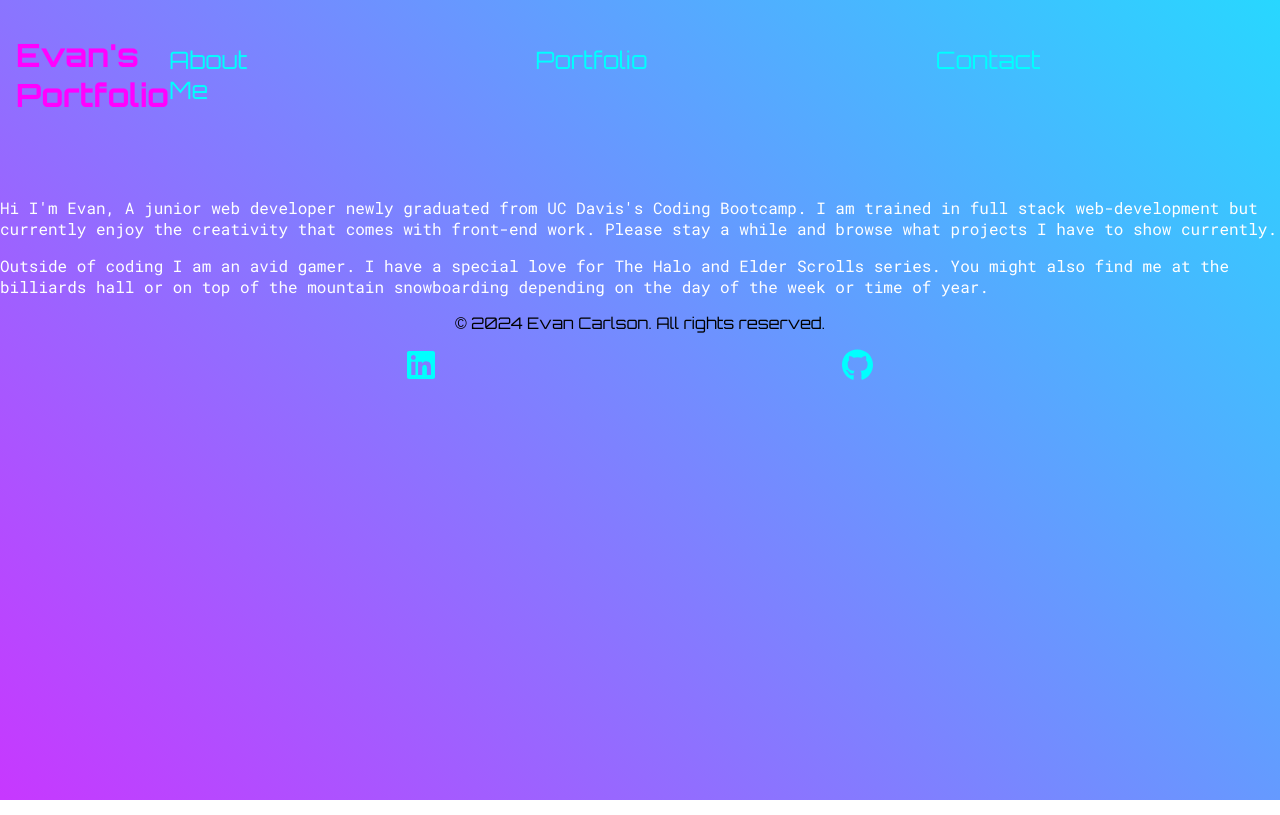
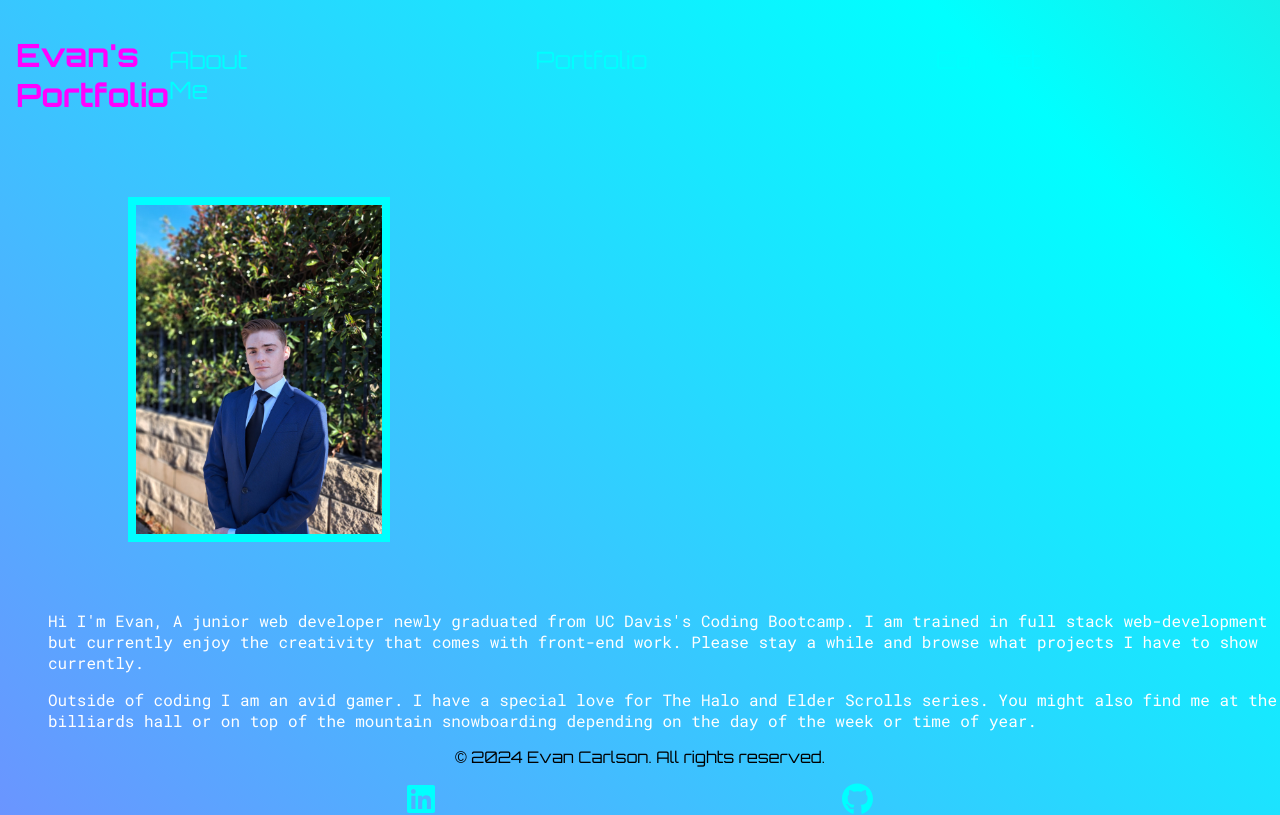
Before and after one commit to EvanRC/evans-portfolio, a React (Create React App) app: page / in a window 1280 px wide. Shown: the top 815 px of the page. Built offline with nearby package versions, Linux system fonts and the light colour scheme.

Commit message:
added profile pic I forgot

```diff
--- a/src/App.css
+++ b/src/App.css
@@ -73,9 +73,17 @@ a href {
   gap: 12em;
 }
 
+#p-pic {
+  border: solid .5em;
+  border-color: #00ffff;
+  margin-left: 5rem;
+ width: 20%;
+ margin-bottom: 3REM;
+}
 .about-me {
   font-family: "Roboto Mono", monospace;
   color: white;
+  margin-left: 3REM;
 }
 
 .portfolio-container {
--- a/src/components/AboutMe.jsx
+++ b/src/components/AboutMe.jsx
@@ -1,8 +1,13 @@
 import React from "react";
+import profilePic from '../assets/1000000835.jpg';
+
 
 const AboutMe = () => {
     return (
         <div className="about-me">
+            <div id="profile">
+                <img src= {profilePic} id="p-pic" alt="profile-picture" />
+            </div>
             <p>Hi I'm Evan, A junior web developer newly graduated from UC Davis's Coding Bootcamp. I am trained in full stack web-development but currently enjoy the creativity that comes with front-end work.
                 Please stay a while and browse what projects I have to show currently.</p>
             <p>Outside of coding I am an avid gamer. I have a special love for The Halo and Elder Scrolls series. You might also find me at the billiards hall or on top of the mountain snowboarding depending on
```
Also changed, not shown: src/assets/1000000835.jpg (added).
